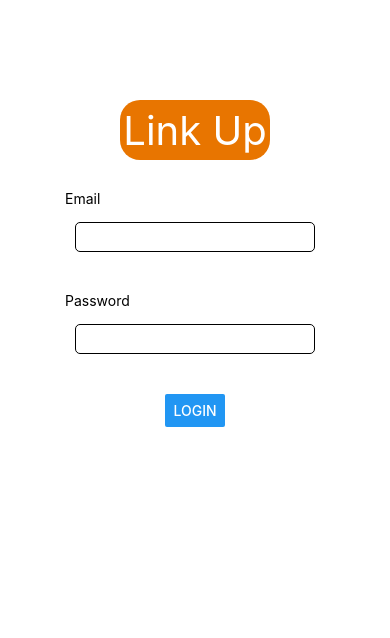
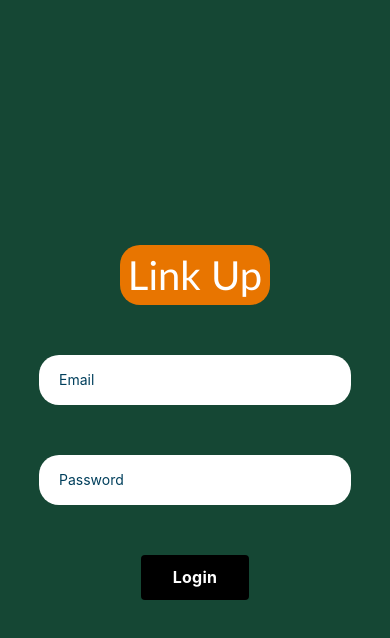
Before and after one commit to kombuch/linkup, a React Native app: screen / in a window 390 px wide. Shown: the top 638 px of the page. Built offline with nearby package versions, Linux system fonts and the light colour scheme.

Commit message:
finish login page

```diff
--- a/App.js
+++ b/App.js
@@ -1,3 +1,4 @@
+import AsyncStorage from "@react-native-async-storage/async-storage";
 import { StatusBar } from "expo-status-bar";
 import { useState } from "react";
 import { StyleSheet, View } from "react-native";
@@ -10,7 +11,7 @@ import ProfilePage from "./pages/ProfilePage";
 
 const navStack = [];
 
-export default function App() {
+const App = () => {
   const [currentPage, setCurrentPage] = useState("login");
   const navigate = (page) => {
     navStack.push(currentPage);
@@ -48,10 +49,11 @@ export default function App() {
   );
 }
 
+export default App;
+
 const styles = StyleSheet.create({
   container: {
     flex: 1,
     backgroundColor: "#fff",
-    alignItems: "center",
   },
 });
--- a/package.json
+++ b/package.json
@@ -13,6 +13,7 @@
   },
   "dependencies": {
     "@expo/webpack-config": "^19.0.0",
+    "@react-native-async-storage/async-storage": "1.18.2",
     "expo": "~49.0.15",
     "expo-status-bar": "~1.6.0",
     "react": "18.2.0",
--- a/pages/HomePage.js
+++ b/pages/HomePage.js
@@ -1,12 +1,14 @@
 import { StyleSheet, TextInput, Text, View, Button } from "react-native";
 
 import Logo from "./components/Logo";
+import EventListItem from "./components/EventListItem";
 
 const HomePage = (props) => {
   const { navigate, goBack } = props;
   return (
     <View style={styles.container}>
       <Logo />
+      <EventListItem eventName='Soccer Game' eventTime='5:00'/>
       <Button
         title="Back"
         onPress={() => {
--- a/pages/JoinEventPage.js
+++ b/pages/JoinEventPage.js
@@ -11,6 +11,7 @@ const JoinEventPage = (props) => {
         title="Back"
         onPress={() => {
           goBack();
+
         }}
       />
     </View>
--- a/pages/LoginPage.js
+++ b/pages/LoginPage.js
@@ -1,4 +1,4 @@
-import { StyleSheet, TextInput, Text, View, Button } from "react-native";
+import { StyleSheet, TextInput, Text, View, Pressable } from "react-native";
 
 import Logo from "./components/Logo";
 
@@ -6,39 +6,77 @@ const LoginPage = (props) => {
   const { navigate, goBack } = props;
   return (
     <View style={styles.container}>
-      <Logo />
-      <View style={styles.inputContainer}>
-        <Text>Email </Text>
-        <TextInput style={styles.input} />
+      <View style={styles.logoContainer}>
+        <Logo />
       </View>
       <View style={styles.inputContainer}>
-        <Text>Password</Text>
-        <TextInput secureTextEntry style={styles.input} />
+        <TextInput
+          placeholder="Email"
+          placeholderTextColor="#003f5c"
+          style={styles.inputText}
+        />
       </View>
-      <Button title="Login" onPress={() => {navigate("home")}}/>
+      <View style={styles.inputContainer}>
+        <TextInput
+          secureTextEntry
+          placeholder="Password"
+          placeholderTextColor="#003f5c"
+          style={styles.inputText}
+        />
+      </View>
+      <Pressable
+        style={styles.button}
+        onPress={() => {
+          navigate("home");
+        }}
+      >
+        <Text style={styles.text}>Login</Text>
+      </Pressable>
     </View>
   );
-}
+};
 
-export default LoginPage
+export default LoginPage;
 
 const styles = StyleSheet.create({
   container: {
     flex: 1,
-    backgroundColor: "#fff",
+    backgroundColor: "#154734",
     alignItems: "center",
-    margin: 100,
+    justifyContent: "center",
     gap: 30,
   },
+  logoContainer: {
+    backgroundColor: "#154734",
+    marginBottom: 20,
+  },
   inputContainer: {
-    gap: 5,
-    justifyContent: "flex-start",
+    width: "80%",
+    backgroundColor: "#fff",
+    borderRadius: 20,
+    height: 50,
+    marginBottom: 20,
+    justifyContent: "center",
+    padding: 20,
   },
-  input: {
-    borderWidth: 1,
-    borderRadius: 5,
-    height: 30,
-    padding: 10,
-    margin: 10,
-  }
+  inputText: {
+    height: 50,
+    color: "black",
+  },
+  button: {
+    alignItems: "center",
+    justifyContent: "center",
+    paddingVertical: 12,
+    paddingHorizontal: 32,
+    borderRadius: 4,
+    elevation: 3,
+    backgroundColor: "black",
+  },
+  text: {
+    fontSize: 16,
+    lineHeight: 21,
+    fontWeight: "bold",
+    letterSpacing: 0.25,
+    color: "white",
+  },
 });
--- /dev/null
+++ b/pages/components/EventListItem.js
@@ -0,0 +1,39 @@
+import { StyleSheet, Text, View } from "react-native";
+
+const EventListItem = (props) => {
+  const { eventId, eventName, eventTime, isHosting, isAttending } = props;
+  return (
+    <View style={styles.itemBG}>
+      <Text style={styles.eventName}>{eventName}</Text>
+
+      <Text style={styles.eventTime}>{eventTime}</Text>
+    </View>
+  );
+};
+
+export default EventListItem;
+
+const styles = StyleSheet.create({
+  eventName: {
+    fontSize: 18,
+    flex: 2,
+    alignContent: "center",
+    color: "#fff",
+  },
+  eventTime: {
+    fontSize: 18,
+    flex: 1,
+    justifyContent: "flex-end",
+    alignContent: "center",
+    color: "#fff",
+  },
+  itemBG: {
+    borderRadius: 2,
+    alignContent: "center",
+    height: 30,
+    paddingLeft: 10,
+    flexDirection: "row",
+    alignSelf: "stretch",
+    backgroundColor: "#aaa",
+  },
+});
--- a/pages/components/Logo.js
+++ b/pages/components/Logo.js
@@ -15,6 +15,7 @@ const styles = StyleSheet.create({
     fontSize: 40,
     textAlign: "center",
     color: "#fff",
+    fontFamily: 'Gill Sans'
   },
   logoBG: {
     borderRadius: 20,
```
Also changed, not shown: .eslintrc.js, 1 other file (tests, documents, lock files or other folders).
